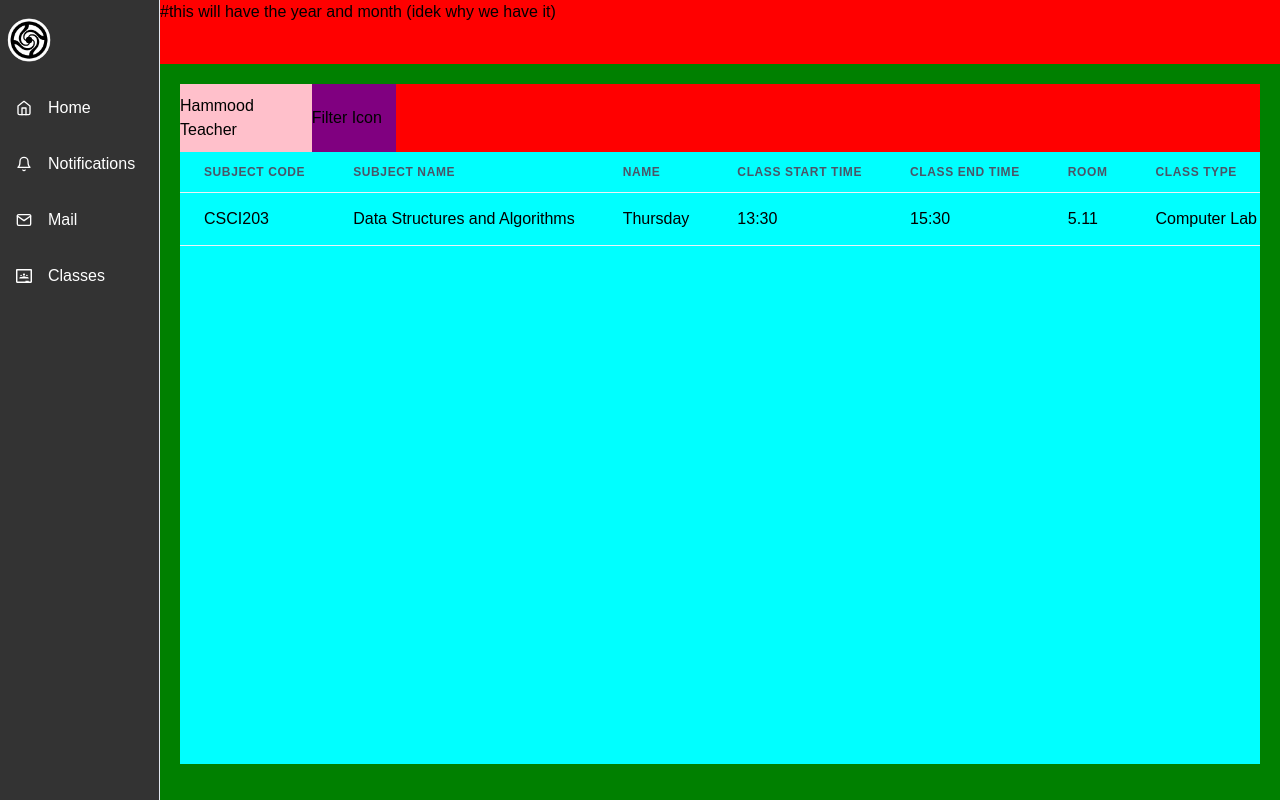
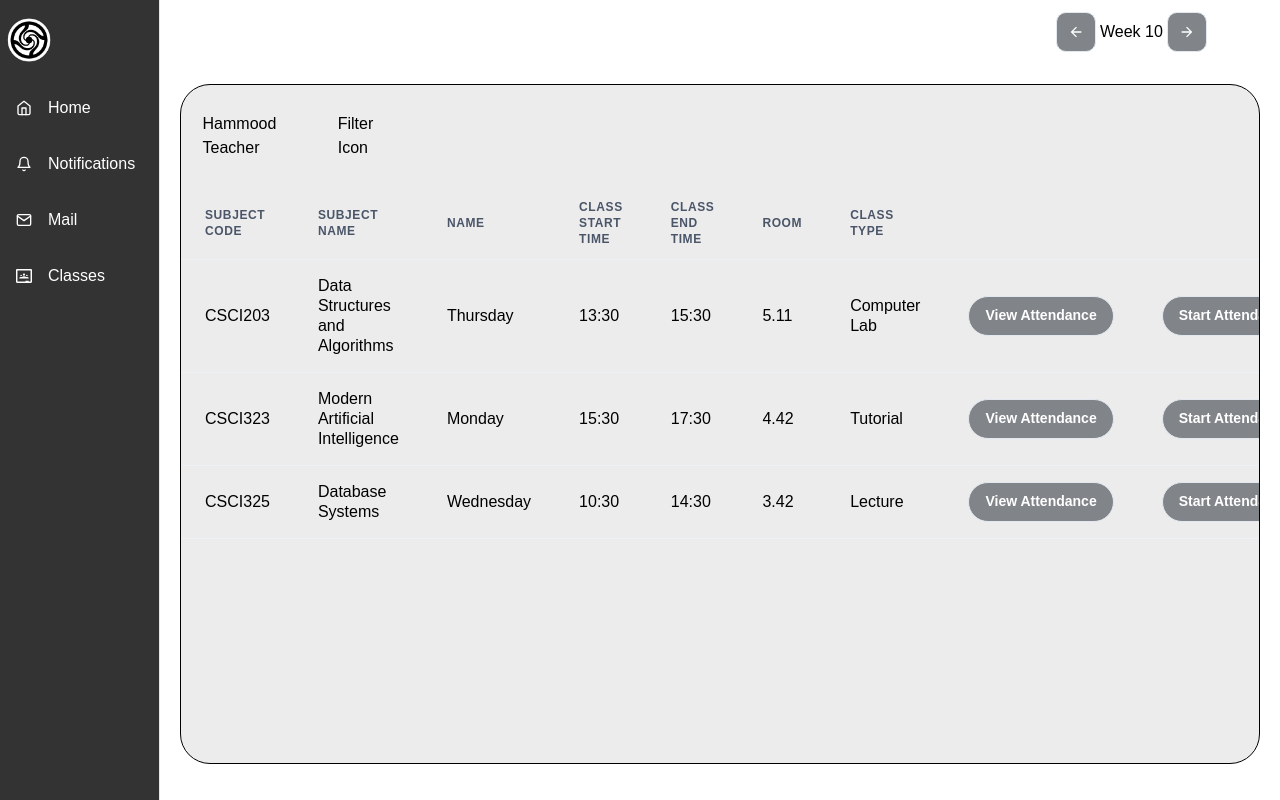
Before and after one commit to notAnii/facial-recognition-attendance-system, a Next.js app: page /afterLogin/classes in a window 1280 px wide. Built offline with nearby package versions, Linux system fonts and the light colour scheme.

Commit message:
finished the table and fixed the colors and buttons filter not yet a thing

```diff
--- a/src/components/afterLogin/classes/hero.tsx
+++ b/src/components/afterLogin/classes/hero.tsx
@@ -1,34 +1,108 @@
 import React from 'react'
-import { Box, Text, Table,
+import {
+  Box,
+  Text,
+  Table,
   Thead,
   Tbody,
-  Tfoot,
   Tr,
   Th,
   Td,
-  TableCaption,
-  TableContainer,} from '@chakra-ui/react'
+  Button,
+  Spacer,
+  IconButton,} from '@chakra-ui/react'
+import { ArrowBackIcon, ArrowForwardIcon } from '@chakra-ui/icons'
 
 type Props = {}
 
 const Hero = (props: Props) => {
+  function rgba(arg0: number, arg1: number, arg2: number, arg3: number) {
+    throw new Error('Function not implemented.')
+  }
+
   return (
-    <Box h="100vh" bg="green">
-      <Box h="8%" bg="red">
-        #this will have the year and month (idek why we have it)
+    <Box
+      h="100vh"
+      bg="white">
+      <Box
+        h="8%"
+        display="flex"
+        alignItems="right">
+        <Spacer/>
+        <Box
+          w="20%"
+          h="100%"
+          display="flex"
+          alignItems="center">
+          <IconButton
+            aria-label='Go To Previous Week'
+            backgroundColor="#818589"
+            color="white"
+            borderColor="solid black"
+            icon={<ArrowBackIcon />} />
+          <Text
+            textAlign={"center"}
+            paddingLeft={1}
+            paddingRight={1}>
+              Week 10
+          </Text>
+          <IconButton
+            aria-label='Go To Next Week'
+            backgroundColor="#818589"
+            color="white"
+            borderColor="solid black"
+            icon={<ArrowForwardIcon />} />
         </Box>
-      <Box h="85%" m={5} bg="blue">
-        <Box h="10%" bg="red" display="flex" alignItems="center">
-          <Box w="20%" h="100%" bg="pink" display="flex" alignItems="center">
+      </Box>
+      <Box
+        h="85%"
+        m={5}
+        bg="#ECECEC"
+        borderRadius={30}
+        border={"1px"}
+        borderColor={"Black"}>
+        <Box
+          h="15%"
+          display="flex"
+          alignItems="center"
+          borderRadius={10}>
+          <Box
+            w="20%"
+            h="100%"
+            display="flex"
+            alignItems="center"
+            borderRadius={10}
+            paddingLeft="2%">
             <Text>Hammood Teacher</Text>
-            <Box w="40%" h="100%" bg="purple" display="flex" alignItems="center">
-              <Text>Filter Icon</Text>
+            <Box
+              w="40%"
+              h="100%"
+              display="flex"
+              alignItems="center"
+              borderRadius={10}>
+              <Text padding='3'>Filter Icon</Text>
             </Box>
           </Box>
         </Box>
-        <Box h="90%" w="100%" bg="cyan">
-          <TableContainer w="100%">
-            <Table variant='simple'>
+        <Box
+          h="85%"
+          w="100%"
+          maxHeight="100%"
+          borderRadius={10}
+          overflowY="auto"
+          overflowX="auto"
+          sx={{
+            '&::-webkit-scrollbar': {
+              width: '16px',
+              borderRadius: '8px',
+              backgroundColor: `rgba(0, 0, 0, 0.10)`,
+          },
+            '&::-webkit-scrollbar-thumb': {
+              borderRadius: '8px',
+              backgroundColor: `rgba(0, 0, 0, 0.10)`,
+          },
+        }}>
+          <Table maxWidth="100%">
             <Thead>
               <Tr>
                 <Th>Subject Code</Th>
@@ -38,25 +112,106 @@ const Hero = (props: Props) => {
                 <Th>Class End Time</Th>
                 <Th>Room</Th>
                 <Th>Class Type</Th>
-                  <Th>View Attendance</Th>
-                  <Th>Start Attendance</Th>
+                <Th></Th>
+                <Th></Th>
               </Tr>
             </Thead>
             <Tbody>
               <Tr>
                 <Td>CSCI203</Td>
-                  <Td>Data Structures and Algorithms</Td>
+                <Td >Data Structures and Algorithms</Td>
                 <Td>Thursday</Td>
                 <Td>13:30</Td>
                 <Td>15:30</Td>
                 <Td>5.11</Td>
                 <Td>Computer Lab</Td>
-                  <Td>View Attendance</Td>
-                  <Td>Start Attendance</Td>
+                <Td>
+                  <Button
+                    px={4}
+                    fontSize={'sm'}
+                    rounded={'full'}
+                    bg={'#818589'}
+                    color={'white'}
+                    borderColor="solid black">
+                      View Attendance
+                  </Button>
+                </Td>
+                <Td>
+                  <Button
+                    px={4}
+                    fontSize={'sm'}
+                    rounded={'full'}
+                    bg={'#818589'}
+                    color={'white'}
+                    borderColor="solid black">
+                      Start Attendance
+                  </Button>
+                </Td>
+              </Tr>
+              <Tr>
+                <Td>CSCI323</Td>
+                <Td>Modern Artificial Intelligence</Td>
+                <Td>Monday</Td>
+                <Td>15:30</Td>
+                <Td>17:30</Td>
+                <Td>4.42</Td>
+                <Td>Tutorial</Td>
+                <Td>
+                  <Button
+                    px={4}
+                    fontSize={'sm'}
+                    rounded={'full'}
+                    bg={'#818589'}
+                    color={'white'}
+                    borderColor="solid black">
+                    View Attendance
+                  </Button>
+                </Td>
+                <Td>
+                  <Button
+                    px={4}
+                    fontSize={'sm'}
+                    rounded={'full'}
+                    bg={'#818589'}
+                    color={'white'}
+                    borderColor="solid black">
+                      Start Attendance
+                  </Button>
+                </Td>
+              </Tr>
+              <Tr>
+                <Td>CSCI325</Td>
+                <Td>Database Systems</Td>
+                <Td>Wednesday</Td>
+                <Td>10:30</Td>
+                <Td>14:30</Td>
+                <Td>3.42</Td>
+                <Td>Lecture</Td>
+                <Td>
+                  <Button
+                    px={4}
+                    fontSize={'sm'}
+                    rounded={'full'}
+                    bg={'#818589'}
+                    color={'white'}
+                    borderColor="solid black">
+                      View Attendance
+                  </Button>
+                </Td>
+                <Td>
+                  <Button
+                    px={4}
+                    fontSize={'sm'}
+                    rounded={'full'}
+                    bg={'#818589'}
+                    color={'white'}
+                    borderColor="solid black">
+                      Start Attendance
+                  </Button>
+                </Td>
               </Tr>
             </Tbody>
           </Table>
-          </TableContainer>
         </Box>
       </Box>
     </Box>
```
Lines whose indentation alone changed are shown as unchanged.
